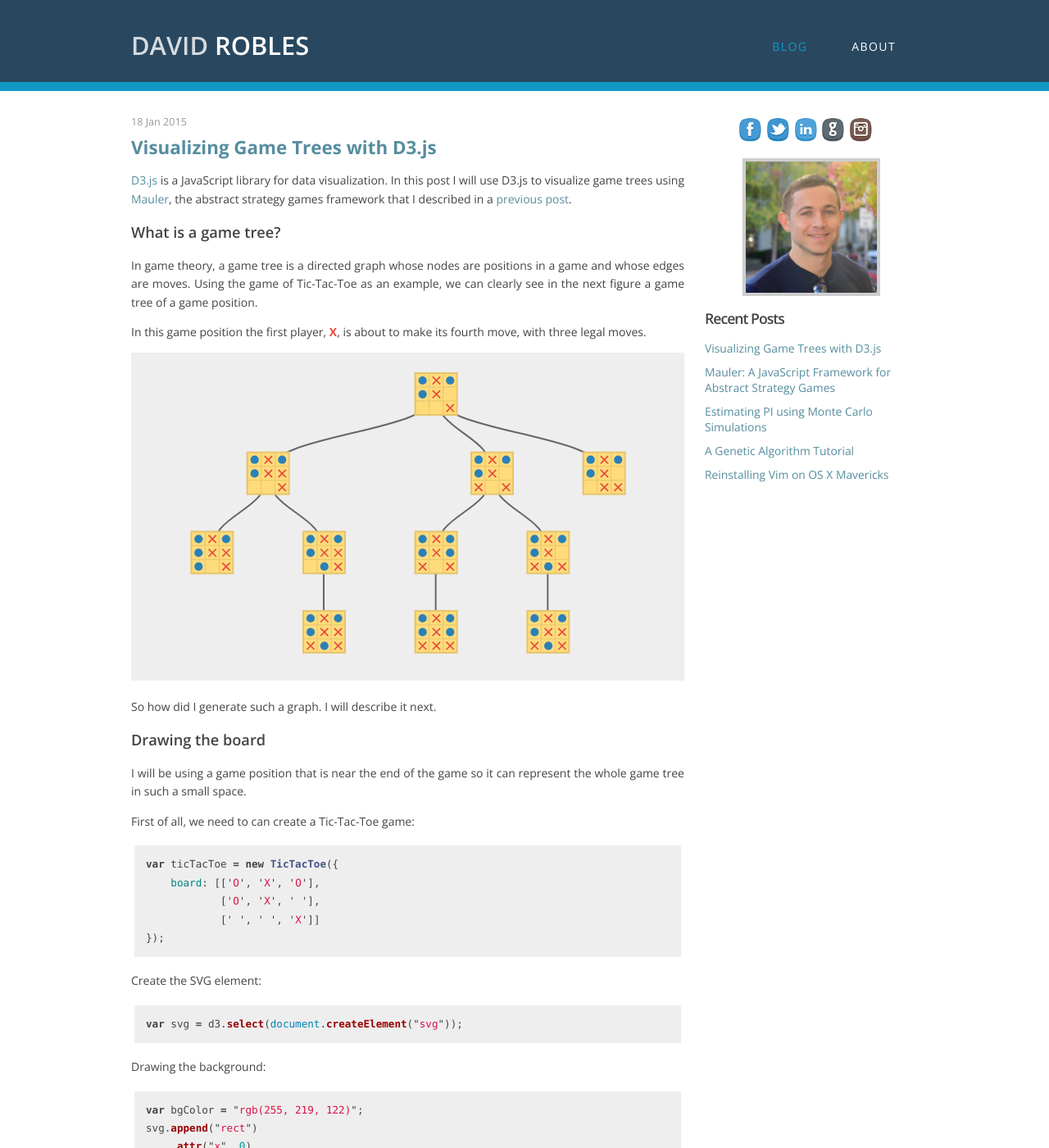
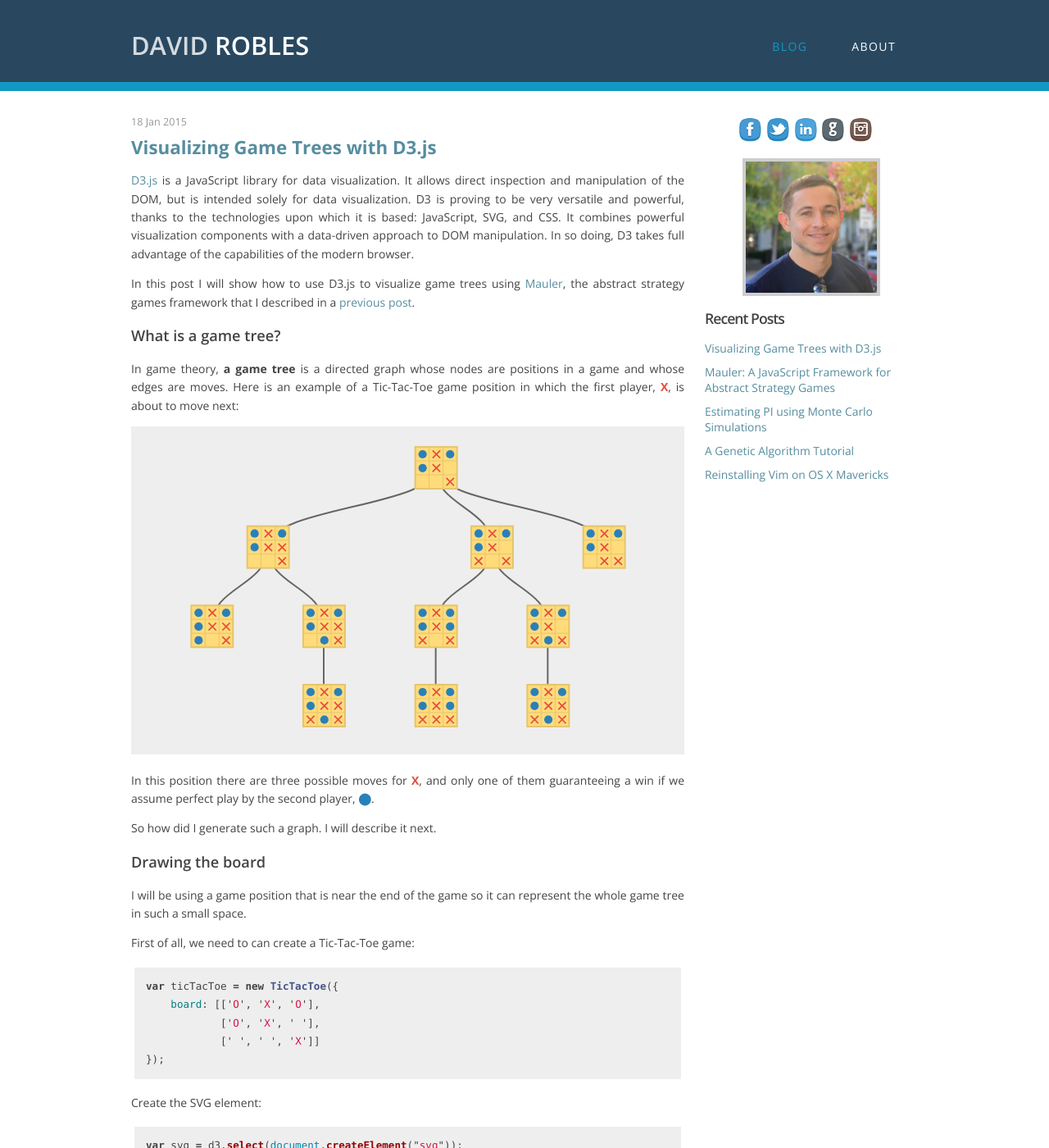
Before and after one commit to davidrobles/davidrobles.github.io, a Jekyll site: the page built from _posts/2015-01-18-visualizing-game-trees-with-d3.html, in a window 1280 px wide and 1400 px high. Shown: the whole window at 82% size. Built offline with Jekyll 4.4.1, drawn with Linux system fonts in a browser that asks for light colours; Markdown is read by kramdown in place of the engine named in the settings; comment, search, counter and statistics services are not loaded.

Commit message:
Update post

```diff
--- a/_posts/2015-01-18-visualizing-game-trees-with-d3.html
+++ b/_posts/2015-01-18-visualizing-game-trees-with-d3.html
@@ -16,25 +16,34 @@ js:         ["visualizing-game-trees-with-d3/d3.js",
 ---
 
 <p>
-    <a href="http://d3js.org/">D3.js</a> is a JavaScript library for data visualization. In this post I will
-    use D3.js to visualize game trees using <a href="https://github.com/davidrobles/mauler">Mauler</a>, the abstract
-    strategy games framework that I described in a
-    <a href="/blog/2014/08/01/mauler-a-javascript-framework-for-abstract-strategy-games/"> previous post</a>.
+    <a href="http://d3js.org/">D3.js</a> is a JavaScript library for data visualization. It allows direct inspection and
+    manipulation of the DOM, but is intended solely for data visualization. D3 is proving to be very versatile and
+    powerful, thanks to the technologies upon which it is based: JavaScript, SVG, and CSS. It combines powerful
+    visualization components with a data-driven approach to DOM manipulation. In so doing, D3 takes full advantage of
+    the capabilities of the modern browser.
+</p>
+<p>
+    In this post I will show how to use D3.js to visualize game trees using
+    <a href="https://github.com/davidrobles/mauler">Mauler</a>, the abstract strategy games framework that I described
+    in a <a href="/blog/2014/08/01/mauler-a-javascript-framework-for-abstract-strategy-games/"> previous post</a>.
 </p>
 
 <h2>What is a game tree?</h2>
 
 <p>
-    In game theory, a game tree is a directed graph whose nodes are positions in a game and whose edges are moves.
-    Using the game of Tic-Tac-Toe as an example, we can clearly see in the next figure a game tree of a game position.
-</p>
-
-<p>
-    In this game position the first player, <span style="font-weight: bold; color: rgba(231, 76, 60, 1.0)">X</span>,
-    is about to make its fourth move, with three legal moves.
+    In game theory, <strong>a game tree</strong> is a directed graph whose nodes are positions in a game and whose edges
+    are moves. Here is an example of a Tic-Tac-Toe game position in which the first player,
+    <span style="font-weight: bold; color: rgba(231, 76, 60, 1.0)">X</span>, is about to move next:
 </p>
 
 <div id="full-static-game-tree"></div>
+
+<p>
+    In this position there are three possible moves for
+    <span style="font-weight: bold; color: rgba(231, 76, 60, 1.0)">X</span>, and only one of them guaranteeing a win if
+    we assume perfect play by the second player,
+    <span style="font-weight: bold; color: rgba(41, 128, 185, 1.0)">&#11044;</span>.
+</p>
 
 <p>So how did I generate such a graph. I will describe it next.</p>
 
```
